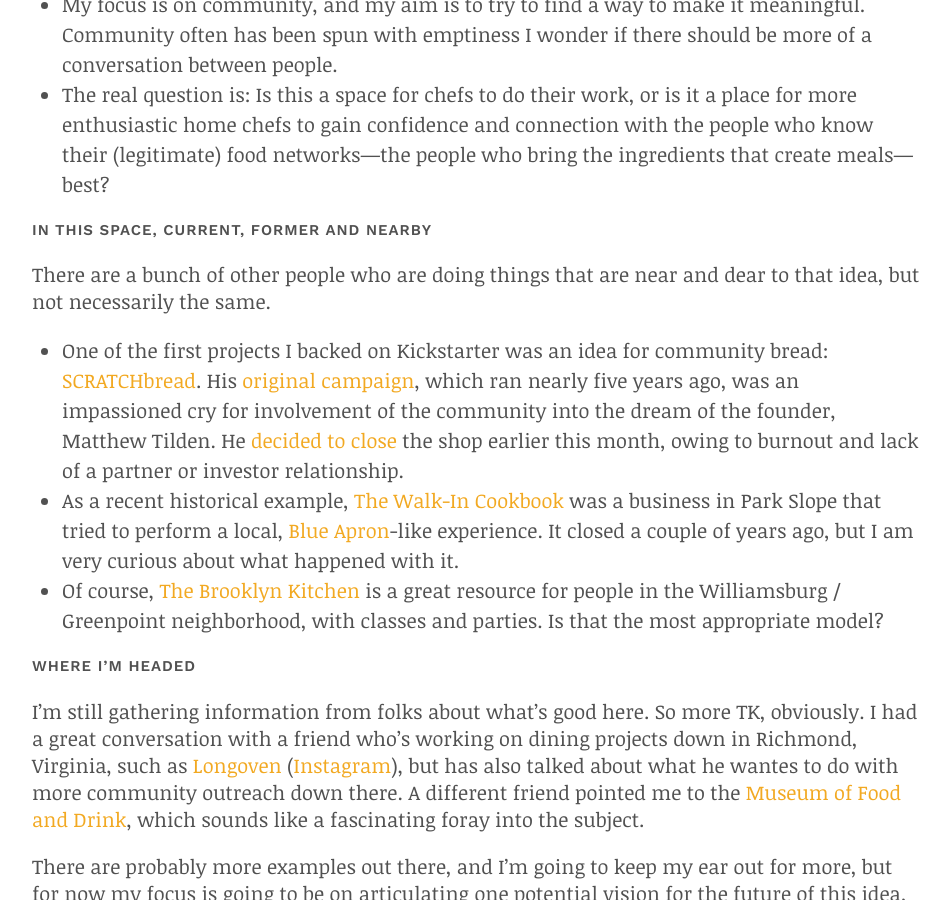
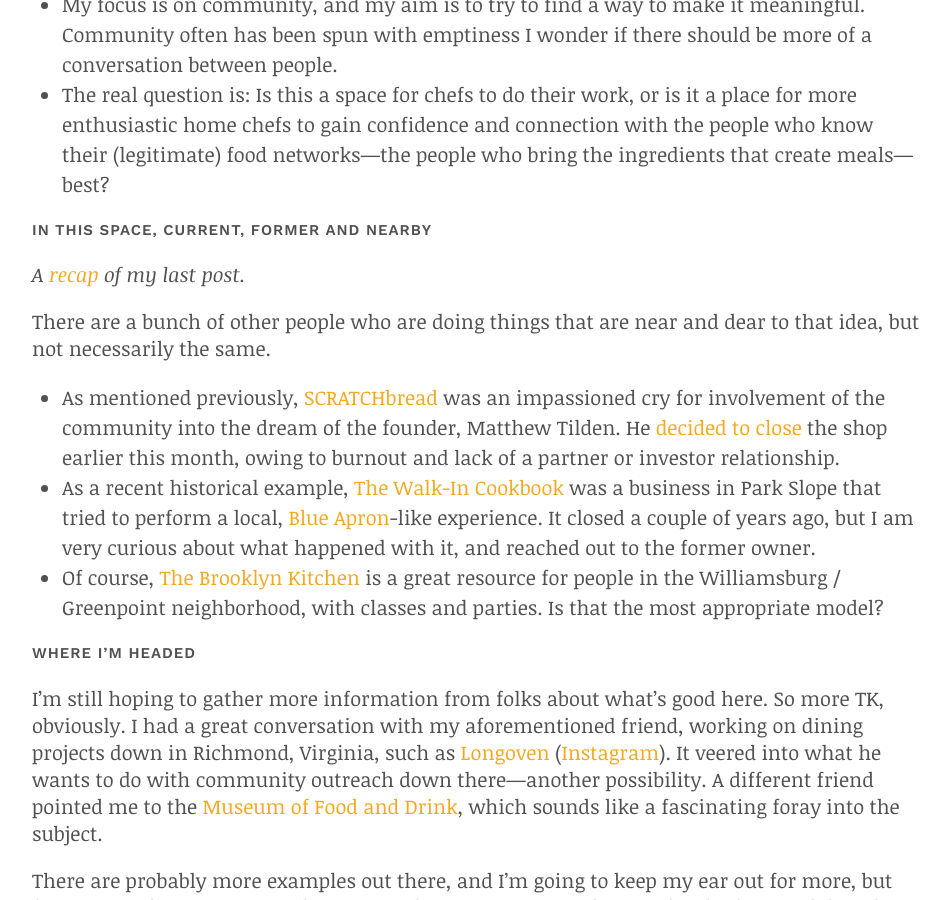
Before and after one commit to nicbarajas/sva-ixd-thesis, a Jekyll site: the page built from _posts/2015-10-18-research-plan-public-space.md, in a window 1280 px wide and 900 px high, scrolled down 801 px. Shown: the whole window, without its empty margins (163-1113 px from the left). Built offline with Jekyll 4.4.1, drawn with Linux system fonts in a browser that asks for light colours.

Commit message:
New post
Adding something I forgot to publish, tweaking last week’s post.

```diff
--- a/_posts/2015-10-18-research-plan-public-space.md
+++ b/_posts/2015-10-18-research-plan-public-space.md
@@ -26,10 +26,14 @@
 
 ## In this space, current, former and nearby
 
+_A [recap][] of my last post._
+
+[recap]: http://nicbarajas.github.io/sva-ixd-thesis/2015/10/12/switching-gears/
+
 There are a bunch of other people who are doing things that are near and dear to that idea, but not necessarily the same.
 
-- One of the first projects I backed on Kickstarter was an idea for community bread: [SCRATCHbread][]. His [original campaign][kickstarter-campaign], which ran nearly five years ago, was an impassioned cry for involvement of the community into the dream of the founder, Matthew Tilden. He [decided to close][email-to-folks] the shop earlier this month, owing to burnout and lack of a partner or investor relationship.
-- As a recent historical example, [The Walk-In Cookbook][twic] was a business in Park Slope that tried to perform a local, [Blue Apron][]-like experience. It closed a couple of years ago, but I am very curious about what happened with it.
+- As mentioned previously, [SCRATCHbread][] was an impassioned cry for involvement of the community into the dream of the founder, Matthew Tilden. He [decided to close][email-to-folks] the shop earlier this month, owing to burnout and lack of a partner or investor relationship.
+- As a recent historical example, [The Walk-In Cookbook][twic] was a business in Park Slope that tried to perform a local, [Blue Apron][]-like experience. It closed a couple of years ago, but I am very curious about what happened with it, and reached out to the former owner.
 - Of course, [The Brooklyn Kitchen][] is a great resource for people in the Williamsburg / Greenpoint neighborhood, with classes and parties. Is that the most appropriate model?
 
 [SCRATCHbread]: http://scratchbread.com
@@ -41,7 +45,7 @@
 
 ## Where I’m headed
 
-I’m still gathering information from folks about what’s good here. So more TK, obviously. I had a great conversation with a friend who’s working on dining projects down in Richmond, Virginia, such as [Longoven][] ([Instagram][longoven IG]), but has also talked about what he wantes to do with more community outreach down there. A different friend pointed me to the [Museum of Food and Drink][mofad], which sounds like a fascinating foray into the subject.
+I’m still hoping to gather more information from folks about what’s good here. So more TK, obviously. I had a great conversation with my aforementioned friend, working on dining projects down in Richmond, Virginia, such as [Longoven][] ([Instagram][longoven IG]). It veered into what he wants to do with community outreach down there—another possibility. A different friend pointed me to the [Museum of Food and Drink][mofad], which sounds like a fascinating foray into the subject.
 
 [Longoven]: http://www.longovenrva.com/
 [longoven IG]: https://instagram.com/longovenrva/
```
Also changed, not shown: _posts/2015-10-12-switching-gears.md (added, +60 -0 lines).
